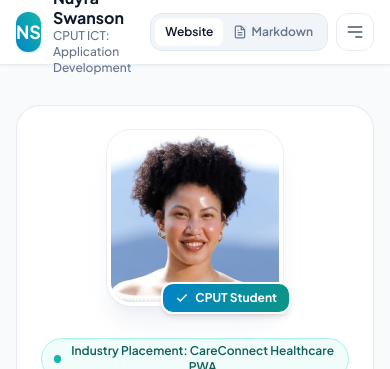
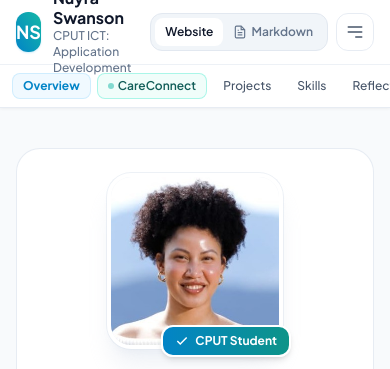
Before and after one commit to NuyraSwanson/NuyraSwanson.github.io, a website built with Vite: page index.html in a window 390 px wide. Shown: the top 369 px of the page. Built offline with nearby package versions, Linux system fonts and the light colour scheme.

Commit message:
Fix nav visibility: remove .hidden !important override, force main-nav flex on desktop, add compact quick-nav strip

```diff
--- a/css/style.css
+++ b/css/style.css
@@ -18,9 +18,34 @@ code, pre, .font-mono {
   font-family: 'JetBrains Mono', ui-monospace, SFMono-Regular, Menlo, Monaco, Consolas, monospace;
 }
 
-/* Critical utility fallbacks ensuring zero layout collapse */
+/* Utility fallbacks */
 .hidden {
+  display: none;
+}
+
+/* Strictly hide modal and tab panels when they have .hidden */
+#lightbox-modal.hidden,
+#code-snippet-modal.hidden,
+#toast.hidden,
+#view-markdown.hidden,
+.cc-tab-panel.hidden {
   display: none !important;
+}
+
+/* Force main-nav flex display on md+ screens regardless of cascade */
+@media (min-width: 768px) {
+  nav#main-nav {
+    display: flex !important;
+  }
+}
+
+/* Hide scrollbar for compact nav scroll strip */
+.no-scrollbar::-webkit-scrollbar {
+  display: none;
+}
+.no-scrollbar {
+  -ms-overflow-style: none;
+  scrollbar-width: none;
 }
 
 /* Custom subtle scrollbar */
--- a/index.html
+++ b/index.html
@@ -100,6 +100,19 @@
             <svg id="icon-menu-close" class="w-5 h-5 hidden" fill="none" stroke="currentColor" viewBox="0 0 24 24"><path stroke-linecap="round" stroke-linejoin="round" stroke-width="2" d="M6 18L18 6M6 6l12 12"></path></svg>
           </button>
         </div>
+      </div>
+
+      <!-- Compact Horizontal Quick-Nav Strip (Always visible on mobile/tablet screens < 768px) -->
+      <div class="md:hidden border-t border-slate-200/60 bg-white/95 px-3 py-2 flex items-center gap-1.5 overflow-x-auto no-scrollbar text-xs font-semibold shadow-2xs" id="compact-subnav">
+        <a href="#section-overview" data-nav-target="overview" class="subnav-item shrink-0 px-2.5 py-1 rounded-lg text-sky-600 bg-sky-50 border border-sky-200/60 font-bold shadow-2xs">Overview</a>
+        <a href="#section-careconnect" data-nav-target="careconnect" class="subnav-item shrink-0 px-2.5 py-1 rounded-lg text-teal-800 bg-teal-50 border border-teal-200/80 flex items-center gap-1">
+          <span class="w-1.5 h-1.5 rounded-full bg-teal-500 animate-pulse"></span>
+          CareConnect
+        </a>
+        <a href="#section-projects" data-nav-target="projects" class="subnav-item shrink-0 px-2.5 py-1 rounded-lg text-slate-600 hover:text-slate-900 hover:bg-slate-100">Projects</a>
+        <a href="#section-skills-edu" data-nav-target="skills-edu" class="subnav-item shrink-0 px-2.5 py-1 rounded-lg text-slate-600 hover:text-slate-900 hover:bg-slate-100">Skills</a>
+        <a href="#section-reflections" data-nav-target="reflections" class="subnav-item shrink-0 px-2.5 py-1 rounded-lg text-slate-600 hover:text-slate-900 hover:bg-slate-100">Reflections</a>
+        <a href="#section-contact" data-nav-target="contact" class="subnav-item shrink-0 px-2.5 py-1 rounded-lg text-slate-600 hover:text-slate-900 hover:bg-slate-100">Contact</a>
       </div>
 
       <!-- Mobile Dropdown Menu -->
--- a/js/main.js
+++ b/js/main.js
@@ -52,7 +52,25 @@ function initNavigation() {
       }
     });
 
-    // Mobile items
+    // Compact mobile subnav items
+    document.querySelectorAll('#compact-subnav .subnav-item').forEach(el => {
+      const elTarget = el.getAttribute('data-nav-target');
+      if (elTarget === 'careconnect') {
+        if (targetId === 'careconnect') {
+          el.className = 'subnav-item shrink-0 px-2.5 py-1 rounded-lg text-teal-900 bg-teal-100 border border-teal-300 font-bold shadow-2xs flex items-center gap-1';
+        } else {
+          el.className = 'subnav-item shrink-0 px-2.5 py-1 rounded-lg text-teal-800 bg-teal-50 border border-teal-200/80 font-semibold flex items-center gap-1';
+        }
+      } else {
+        if (elTarget === targetId) {
+          el.className = 'subnav-item shrink-0 px-2.5 py-1 rounded-lg text-sky-600 bg-sky-50 border border-sky-200/60 font-bold shadow-2xs';
+        } else {
+          el.className = 'subnav-item shrink-0 px-2.5 py-1 rounded-lg text-slate-600 hover:text-slate-900 hover:bg-slate-100 font-medium';
+        }
+      }
+    });
+
+    // Mobile dropdown items
     if (mobileMenu) {
       mobileMenu.querySelectorAll('[data-nav-target]').forEach(el => {
         const elTarget = el.getAttribute('data-nav-target');
--- a/src/style.css
+++ b/src/style.css
@@ -8,6 +8,22 @@
   code, pre, .font-mono {
     font-family: 'JetBrains Mono', ui-monospace, SFMono-Regular, Menlo, Monaco, Consolas, monospace;
   }
+}
+
+/* Force main-nav flex display on md+ screens */
+@media (min-width: 768px) {
+  nav#main-nav {
+    display: flex !important;
+  }
+}
+
+/* Hide scrollbars for pill navigation */
+.no-scrollbar::-webkit-scrollbar {
+  display: none;
+}
+.no-scrollbar {
+  -ms-overflow-style: none;
+  scrollbar-width: none;
 }
 
 /* Custom subtle scrollbar */
```
Also changed, not shown: src/main.js (+18 -0 lines).
